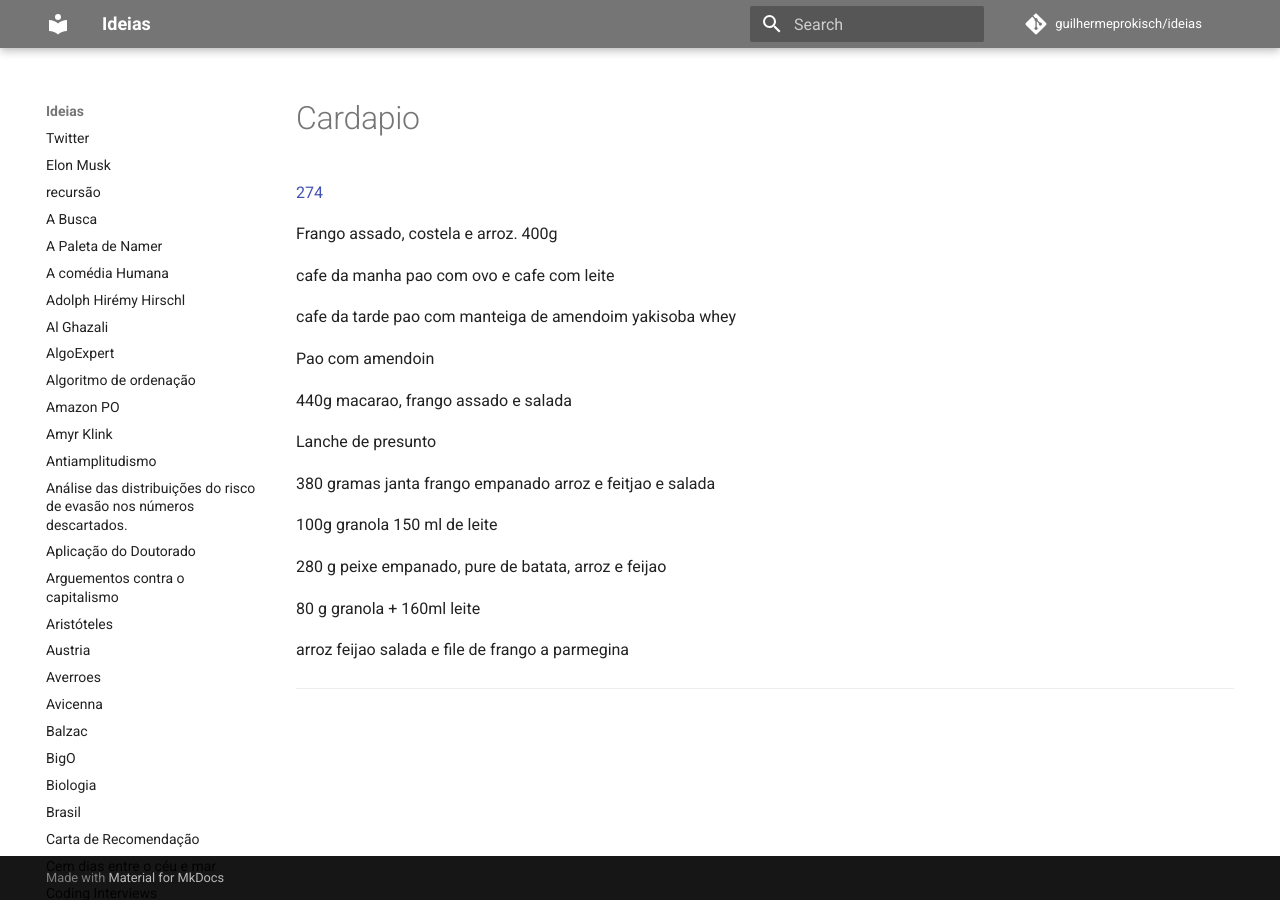
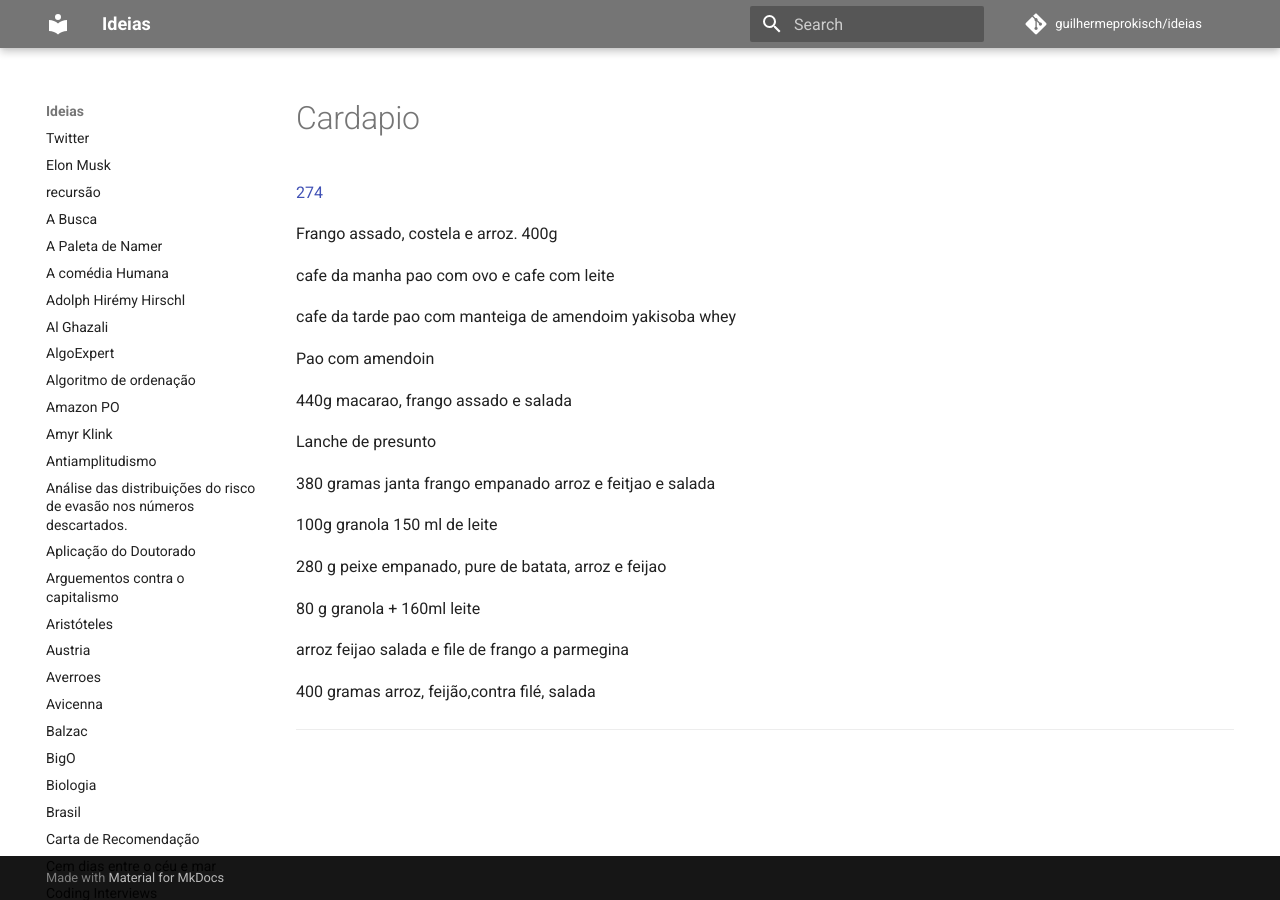
Before and after one commit to guilhermeprokisch/guilherme, an MkDocs documentation site: the page built from docs/cardapio.md, in a window 1280 px wide. Built offline with MkDocs 1.6.1 and Material for MkDocs 9.7.7, drawn with Linux system fonts in a browser that asks for light colours; comment, search, counter and statistics services are not loaded.

```diff
--- a/docs/cardapio.md
+++ b/docs/cardapio.md
@@ -35,4 +35,7 @@ Lanche de presunto
 
 arroz feijao salada e file de frango a parmegina
 
+
+400 gramas arroz, feijão,contra filé, salada
+
 -------------------------------------------------------------------------------
```
